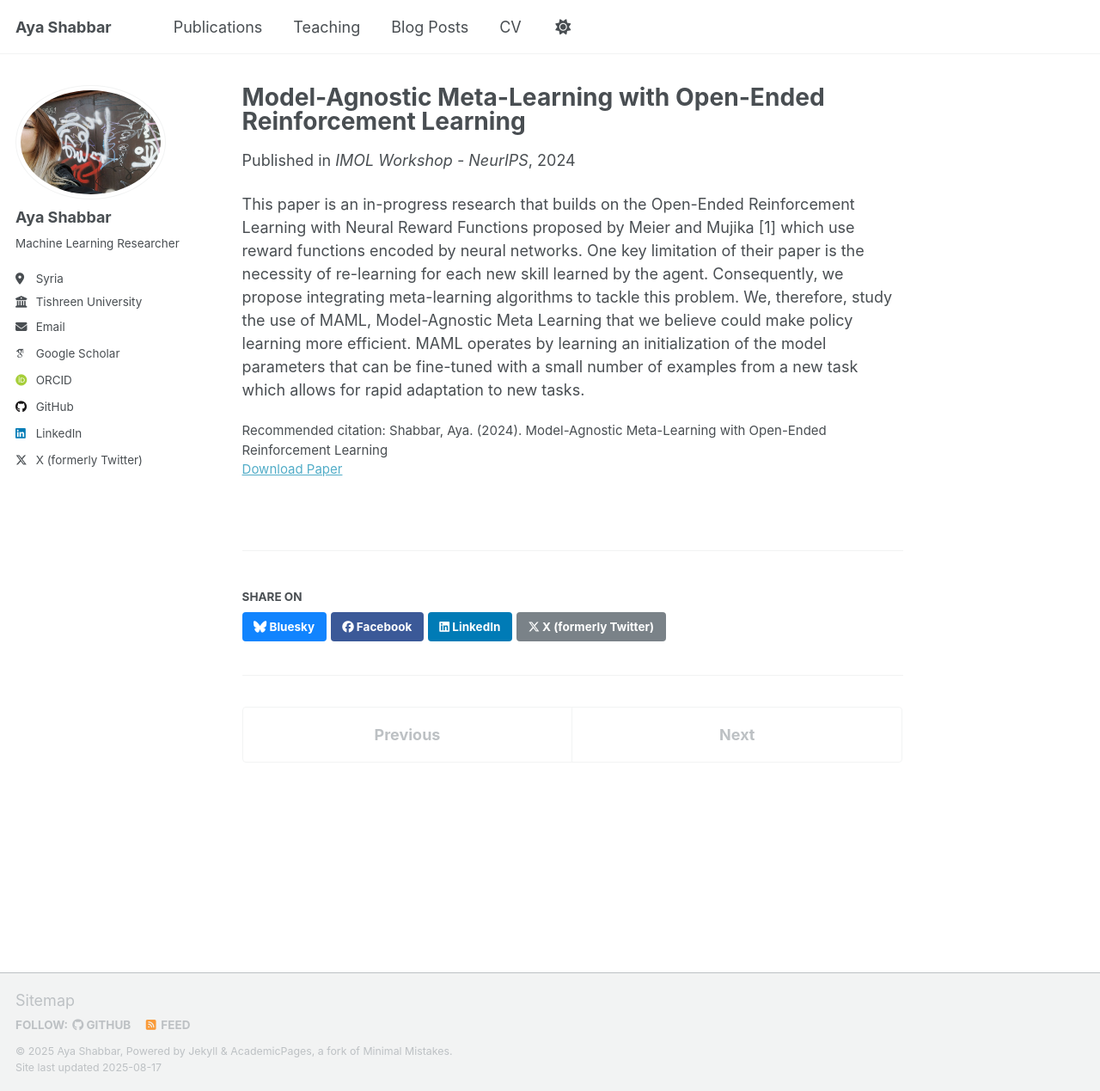
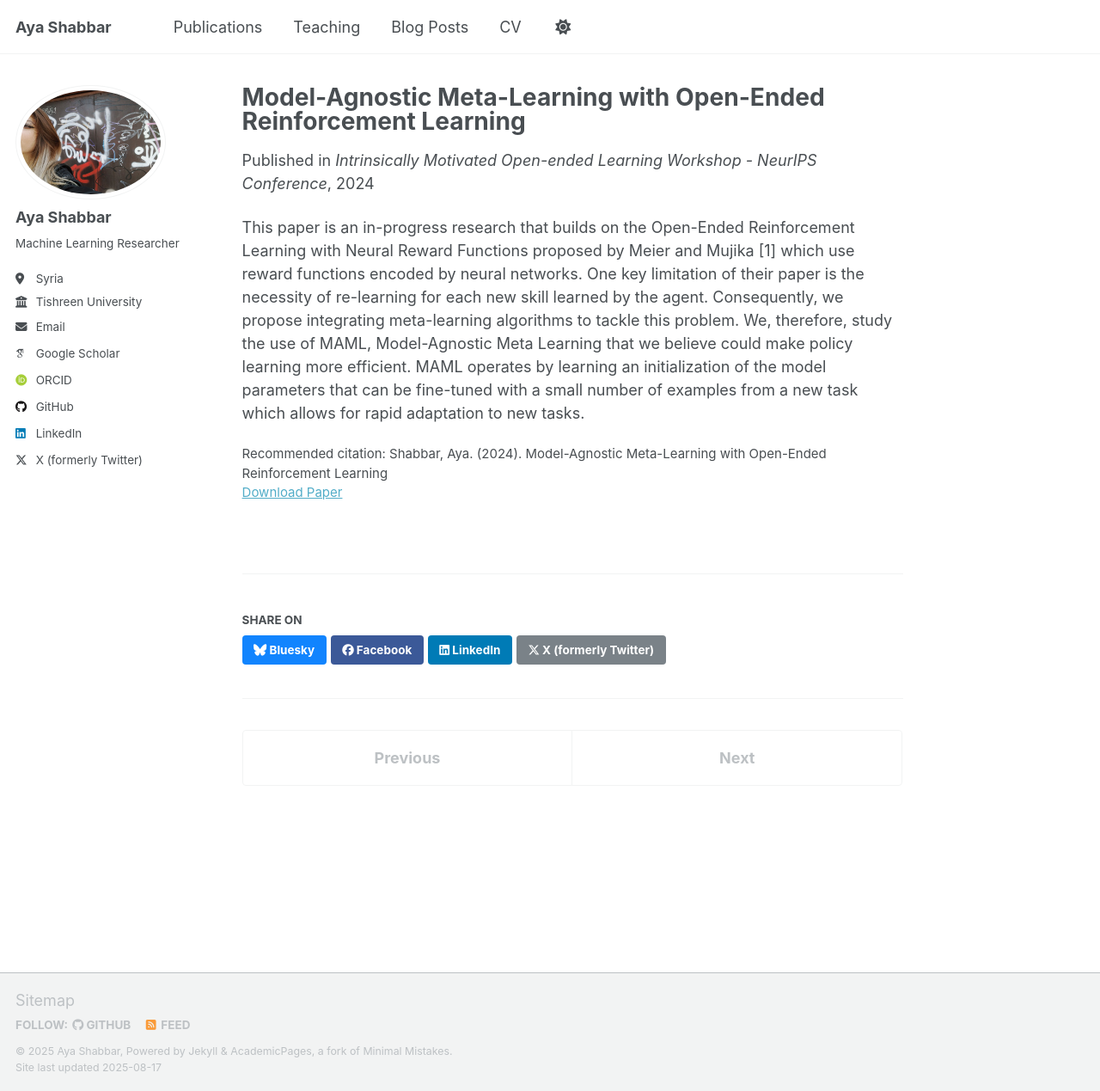
Before and after one commit to ayashabbar/ayashabbar.github.io, a Jekyll site: the page built from _publications/2025-06-08-paper-title-number-5.md, in a window 1280 px wide and 1269 px high. Shown: the whole window at 86% size. Built offline with Jekyll 4.4.1, drawn with Linux system fonts in a browser that asks for light colours; some web fonts are replaced; a script that is not in the unit is left out.

Commit message:
Update 2025-06-08-paper-title-number-5.md

```diff
--- a/_publications/2025-06-08-paper-title-number-5.md
+++ b/_publications/2025-06-08-paper-title-number-5.md
@@ -2,11 +2,11 @@
 title: "Model-Agnostic Meta-Learning with Open-Ended Reinforcement Learning"
 collection: publications
 category: conferences
-permalink: /publication/2024-02-17-paper-title-number-4
+permalink: /publication/2024-12-01-finalpaper
 #excerpt: ''
 date: 2024-12-01
-venue: 'IMOL Workshop - NeurIPS'
-paperurl: 'http://academicpages.github.io/files/paper3.pdf'
+venue: 'Intrinsically Motivated Open-ended Learning Workshop - NeurIPS Conference'
+paperurl: 'https://github.com/ayashabbar/ayashabbar.github.io/blob/master/files/finalpaper.pdf'
 citation: 'Shabbar, Aya. (2024). Model-Agnostic Meta-Learning with Open-Ended Reinforcement Learning'
 ---
 
```
